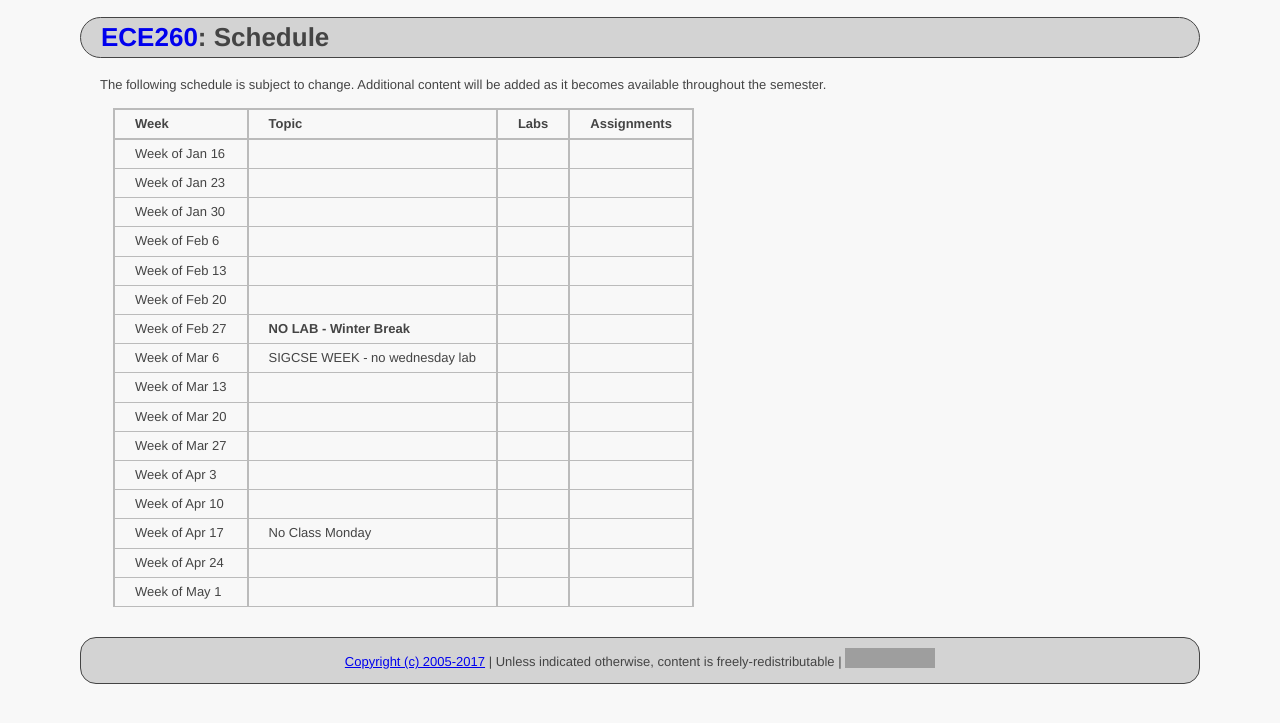
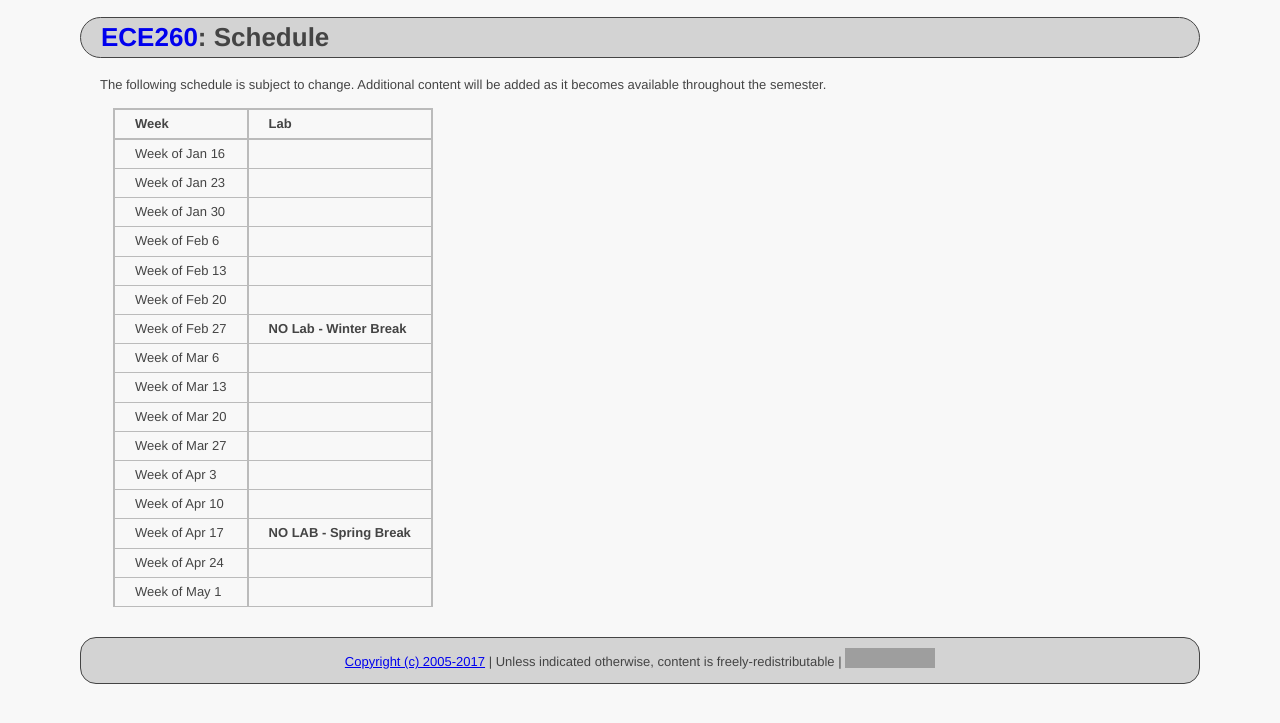
Before and after one commit to ycpcs/ece260-spring2017, a Jekyll site: the page built from schedule_lab.md, in a window 1280 px wide. Shown: the top 723 px of the page. Built offline with Jekyll 4.4.1, drawn with Linux system fonts in a browser that asks for light colours; grey boxes are pictures that could not be loaded.

Commit message:
updated schedule

```diff
--- a/schedule_lab.md
+++ b/schedule_lab.md
@@ -8,21 +8,21 @@ The following schedule is subject to change.
 Additional content will be added as it becomes available throughout the semester.<br>
 
 
-**Week**       | **Topic**                                                                                     |  **Labs**                                                   |  **Assignments**
-:--------------|:----------------------------------------------------------------------------------------------|:------------------------------------------------------------|:-----------------------------------------------------------------------
-Week of Jan 16 |                                                                                               |                                                             |
-Week of Jan 23 |                                                                                               |                                                             |
-Week of Jan 30 |                                                                                               |                                                             |
-Week of Feb 6  |                                                                                               |                                                             |
-Week of Feb 13 |                                                                                               |                                                             |
-Week of Feb 20 |                                                                                               |                                                             |
-Week of Feb 27 |  **NO LAB - Winter Break**                                                                    |                                                             |
-Week of Mar 6  |  SIGCSE WEEK - no wednesday lab                                                               |                                                             |
-Week of Mar 13 |                                                                                               |                                                             |
-Week of Mar 20 |                                                                                               |                                                             |
-Week of Mar 27 |                                                                                               |                                                             |
-Week of Apr 3  |                                                                                               |                                                             |
-Week of Apr 10 |                                                                                               |                                                             |
-Week of Apr 17 |  No Class Monday                                                                              |                                                             |
-Week of Apr 24 |                                                                                               |                                                             |
-Week of May 1  |                                                                                               |                                                             |
+**Week**       | **Lab**
+:--------------|:-------------------------------------------------------------
+Week of Jan 16 |
+Week of Jan 23 |
+Week of Jan 30 |
+Week of Feb 6  |
+Week of Feb 13 |
+Week of Feb 20 |
+Week of Feb 27 |  **NO Lab - Winter Break**
+Week of Mar 6  |  <!-- SIGCSE WEEK - no wednesday lab section -->
+Week of Mar 13 |
+Week of Mar 20 |
+Week of Mar 27 |
+Week of Apr 3  |
+Week of Apr 10 |
+Week of Apr 17 |  **NO LAB - Spring Break**
+Week of Apr 24 |
+Week of May 1  |
```
Also changed, not shown: schedule_lecture.md (+2 -2 lines).
